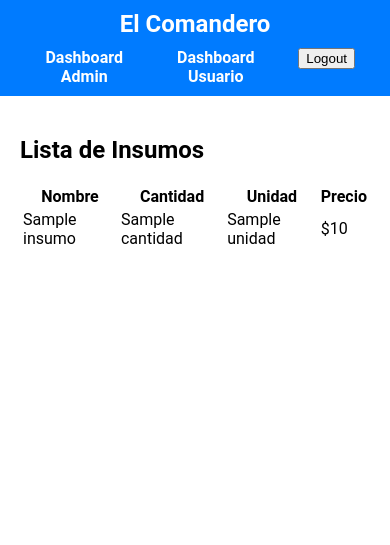
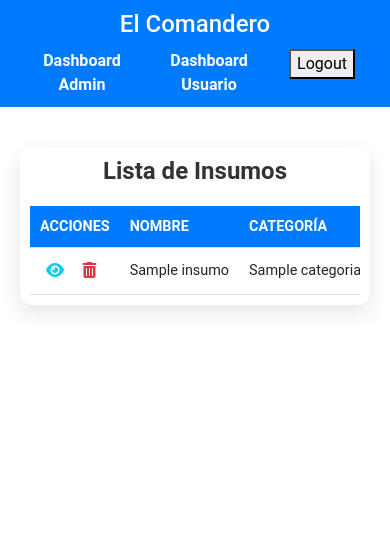
Before and after one commit to NicoButter/el_comandero, a Django app: template insumo/templates/insumo/list_insumos.html in a window 390 px wide. Shown: the top 545 px of the page. Run offline with Django 5.2, Linux system fonts and the light colour scheme; the template is opened without the code that fills it: most values are stand-ins (such as "Sample title", 1, 10 or a date in 2020).

Commit message:
update list_insumo

```diff
--- a/el_comandero/settings.py
+++ b/el_comandero/settings.py
@@ -127,6 +127,10 @@ STATIC_URL = "/static/"
 STATICFILES_DIRS = [BASE_DIR / "static"]
 STATIC_ROOT = BASE_DIR / "staticfiles"
 
+# Directorio base para los archivos multimedia
+MEDIA_URL = '/media/'
+MEDIA_ROOT = os.path.join(BASE_DIR, 'media')
+
 LOGOUT_REDIRECT_URL = '/accounts/login/'
 
 # Default primary key field type
--- a/el_comandero/urls.py
+++ b/el_comandero/urls.py
@@ -20,6 +20,9 @@ from django.urls import path, include
 from django.views.generic.base import RedirectView
 from django.urls import reverse_lazy
 from django.contrib.auth.views import LogoutView
+from django.conf import settings
+from django.conf.urls.static import static
+
 
 urlpatterns = [
     path("admin/", admin.site.urls),
@@ -30,3 +33,6 @@ urlpatterns = [
     path('logout/', LogoutView.as_view(), name='logout'),
     path('', RedirectView.as_view(url=reverse_lazy('login')), name='home'),
 ]
+
+if settings.DEBUG:
+    urlpatterns += static(settings.MEDIA_URL, document_root=settings.MEDIA_ROOT)
--- a/insumo/models.py
+++ b/insumo/models.py
@@ -17,7 +17,7 @@ class Insumo(models.Model):
     categoria = models.ForeignKey(Categoria, on_delete=models.CASCADE)
     costo = models.DecimalField(max_digits=10, decimal_places=2)
     tipo = models.CharField(max_length=6, choices=CATEGORIA_CHOICES)
-    imagen = models.ImageField(upload_to='insumos/', blank=True, null=True)
+    imagen = models.ImageField(upload_to='insumos_images/', blank=True, null=True)
     descripcion = models.TextField()
     cantidad_disponible = models.DecimalField(max_digits=10, decimal_places=2)
     unidad_medida = models.CharField(max_length=20)
--- /dev/null
+++ b/insumo/static/insumo/css/list_insumos_styles.css
@@ -0,0 +1,124 @@
+.container {
+    max-width: 1200px;
+    margin: 20px auto;
+    padding: 20px;
+    background: #ffffff;
+    border-radius: 12px;
+    box-shadow: 0px 8px 20px rgba(0, 0, 0, 0.1);
+}
+
+h2 {
+    text-align: center;
+    color: #333;
+    font-size: 2rem;
+    margin-bottom: 20px;
+    font-weight: 600;
+}
+
+/* Estilos de la tabla */
+.insumos-table {
+    width: 100%;
+    border-collapse: separate;
+    border-spacing: 0;
+    margin-top: 20px;
+    overflow-x: auto;
+}
+
+.insumos-table th,
+.insumos-table td {
+    padding: 12px 15px;
+    text-align: left;
+    border-bottom: 1px solid #e0e0e0;
+}
+
+.insumos-table th {
+    background: #007bff;
+    color: white;
+    font-weight: 600;
+    text-transform: uppercase;
+    font-size: 0.9rem;
+}
+
+.insumos-table tr:hover {
+    background: #f8f9fa;
+}
+
+.insumos-table tr:nth-child(even) {
+    background: #f8f9fa;
+}
+
+/* Estilos para los iconos de acciones */
+.btn-link {
+    padding: 0;
+    margin: 0 5px;
+    font-size: 1.2rem;
+    color: #007bff;
+    transition: color 0.3s ease;
+}
+
+.btn-link:hover {
+    color: #0056b3;
+}
+
+.btn-link .fa-trash-alt {
+    color: #dc3545;
+}
+
+.btn-link .fa-trash-alt:hover {
+    color: #a71d2a;
+}
+
+/* Estilos para el modal */
+.modal-content {
+    border-radius: 12px;
+    box-shadow: 0px 8px 20px rgba(0, 0, 0, 0.1);
+}
+
+.modal-header {
+    background: #007bff;
+    color: white;
+    border-top-left-radius: 12px;
+    border-top-right-radius: 12px;
+}
+
+.modal-title {
+    font-weight: 600;
+}
+
+.modal-body img {
+    border-radius: 8px;
+    box-shadow: 0px 4px 10px rgba(0, 0, 0, 0.1);
+}
+
+/* Estilos responsivos */
+@media (max-width: 768px) {
+    .container {
+        padding: 10px;
+    }
+
+    h2 {
+        font-size: 1.5rem;
+    }
+
+    .insumos-table th,
+    .insumos-table td {
+        padding: 10px;
+        font-size: 0.9rem;
+    }
+
+    .btn-link {
+        font-size: 1rem;
+    }
+}
+
+@media (max-width: 576px) {
+    .insumos-table {
+        display: block;
+        overflow-x: auto;
+    }
+
+    .insumos-table th,
+    .insumos-table td {
+        white-space: nowrap;
+    }
+}
--- /dev/null
+++ b/insumo/static/insumo/js/modal_list_insumo.js
@@ -0,0 +1,20 @@
+$('#detalleModal').on('show.bs.modal', function (event) {
+    var button = $(event.relatedTarget);
+    var nombre = button.data('nombre');
+    var categoria = button.data('categoria');
+    var costo = button.data('costo');
+    var tipo = button.data('tipo');
+    var imagen = button.data('imagen');
+    var descripcion = button.data('descripcion');
+    var cantidad = button.data('cantidad');
+    var unidad = button.data('unidad');
+
+    $('#modal-nombre').text(nombre);
+    $('#modal-categoria').text(categoria);
+    $('#modal-costo').text('$' + costo);
+    $('#modal-tipo').text(tipo);
+    $('#modal-imagen').attr('src', imagen);
+    $('#modal-descripcion').text(descripcion);
+    $('#modal-cantidad').text(cantidad);
+    $('#modal-unidad').text(unidad);
+});
--- a/insumo/templates/insumo/list_insumos.html
+++ b/insumo/templates/insumo/list_insumos.html
@@ -2,7 +2,7 @@
 {% load static %}
 
 {% block extra_styles %}
-    <link rel="stylesheet" href="{% static 'insumos/css/list_insumos_styles.css' %}">
+    <link rel="stylesheet" href="{% static 'insumo/css/list_insumos_styles.css' %}">
 {% endblock %}
 
 {% block content %}
@@ -11,26 +11,103 @@
     <table class="insumos-table">
         <thead>
             <tr>
+                <th>Acciones</th> <!-- Columna para las acciones -->
                 <th>Nombre</th>
-                <th>Cantidad</th>
-                <th>Unidad</th>
+                <th>Categoría</th>
+                <th>Cantidad Disponible</th>
+                <th>Unidad de Medida</th>
                 <th>Precio</th>
             </tr>
         </thead>
         <tbody>
             {% for insumo in insumos %}
             <tr>
+                <td>
+                    <!-- Icono para ver detalles -->
+                    <a href="#" class="btn btn-link p-0 me-2" data-bs-toggle="modal" data-bs-target="#detalleModal"
+                        data-nombre="{{ insumo.nombre }}"
+                        data-categoria="{{ insumo.categoria.nombre }}"
+                        data-costo="{{ insumo.costo }}"
+                        data-tipo="{{ insumo.get_tipo_display }}"
+                        data-imagen="{% if insumo.imagen %}{{ insumo.imagen.url }}{% else %}{% static 'images/default_image.jpeg' %}{% endif %}"
+                        data-descripcion="{{ insumo.descripcion }}"
+                        data-cantidad="{{ insumo.cantidad_disponible }}"
+                        data-unidad="{{ insumo.unidad_medida }}">
+                        <i class="fas fa-eye text-info"></i> <!-- Icono de ojo para ver detalles -->
+                    </a>
+
+                    <!-- Icono para eliminar -->
+                    <a href="{% url 'insumos:eliminar_insumo' insumo.id %}" class="btn btn-link p-0" onclick="return confirm('¿Estás seguro de que deseas eliminar este insumo?');">
+                        <i class="fas fa-trash-alt text-danger"></i> <!-- Icono de basura para eliminar -->
+                    </a>
+                </td>
                 <td>{{ insumo.nombre }}</td>
-                <td>{{ insumo.cantidad }}</td>
-                <td>{{ insumo.unidad }}</td>
-                <td>${{ insumo.precio }}</td>
+                <td>{{ insumo.categoria.nombre }}</td>
+                <td>{{ insumo.cantidad_disponible }}</td>
+                <td>{{ insumo.unidad_medida }}</td>
+                <td>${{ insumo.costo }}</td>
             </tr>
             {% empty %}
             <tr>
-                <td colspan="4">No hay insumos registrados.</td>
+                <td colspan="6">No hay insumos registrados.</td>
             </tr>
             {% endfor %}
         </tbody>
     </table>
 </div>
+
+<!-- Modal -->
+<div class="modal fade" id="detalleModal" tabindex="-1" role="dialog" aria-labelledby="detalleModalLabel" aria-hidden="true">
+  <div class="modal-dialog" role="document">
+    <div class="modal-content">
+      <div class="modal-header">
+        <h5 class="modal-title" id="detalleModalLabel">Detalle del Insumo</h5>
+        <button type="button" class="btn-close" data-bs-dismiss="modal" aria-label="Close"></button>
+      </div>
+      <div class="modal-body">
+        <table class="table">
+            <tr>
+                <th>Nombre</th>
+                <td id="modal-nombre"></td>
+            </tr>
+            <tr>
+                <th>Categoría</th>
+                <td id="modal-categoria"></td>
+            </tr>
+            <tr>
+                <th>Costo</th>
+                <td id="modal-costo"></td>
+            </tr>
+            <tr>
+                <th>Tipo de Compra</th>
+                <td id="modal-tipo"></td>
+            </tr>
+            <tr>
+                <th>Imagen</th>
+                <td><img id="modal-imagen" width="100" alt="Imagen del Insumo"></td>
+            </tr>
+            <tr>
+                <th>Descripción</th>
+                <td id="modal-descripcion"></td>
+            </tr>
+            <tr>
+                <th>Cantidad Disponible</th>
+                <td id="modal-cantidad"></td>
+            </tr>
+            <tr>
+                <th>Unidad de Medida</th>
+                <td id="modal-unidad"></td>
+            </tr>
+        </table>
+      </div>
+      <div class="modal-footer">
+        <button type="button" class="btn btn-secondary" data-bs-dismiss="modal">Cerrar</button>
+      </div>
+    </div>
+  </div>
+</div>
 {% endblock %}
+
+{% block extra_js %}
+    <script src="{% static 'insumo/js/modal_list_insumo.js' %}"></script>
+{% endblock %}
--- a/insumo/urls.py
+++ b/insumo/urls.py
@@ -6,6 +6,7 @@ app_name = 'insumos'
 urlpatterns = [
     path('agregar/', views.agregar_insumo, name='agregar_insumo'),
     path('listar/', views.listar_insumos, name='listar_insumos'),
+    path('eliminar/<int:insumo_id>/', views.eliminar_insumo, name='eliminar_insumo'),
     path("categorias/", views.administrar_categorias, name="administrar_categorias"),
     path("categorias/eliminar/<int:categoria_id>/", views.eliminar_categoria, name="eliminar_categoria"),
 ]
--- a/templates/base.html
+++ b/templates/base.html
@@ -8,6 +8,7 @@
     <meta name="viewport" content="width=device-width, initial-scale=1.0">
     <title>{% block title %}El Comandero{% endblock %}</title>
 
+    <link href="https://cdn.jsdelivr.net/npm/bootstrap@5.3.0-alpha1/dist/css/bootstrap.min.css" rel="stylesheet">
     <link rel="stylesheet" href="https://cdnjs.cloudflare.com/ajax/libs/font-awesome/6.4.2/css/all.min.css">
     <link rel="stylesheet" href="{% static 'css/global_styles.css' %}">
 
@@ -47,6 +48,9 @@
     </footer>
 
     <!-- Bloque para scripts adicionales -->
+    <script src="https://code.jquery.com/jquery-3.6.0.min.js"></script>
+    <script src="https://cdn.jsdelivr.net/npm/bootstrap@5.3.0-alpha1/dist/js/bootstrap.bundle.min.js"></script>
+
     {% block extra_js %}{% endblock %}
 </body>
 </html>
```
Also changed, not shown: insumo/static/insumo/css/list_unsumos_styles.css (deleted, +0 -38 lines), insumo/templates/insumo/agregar_insumo.html (+3 -4 lines), insumo/views.py (+16 -2 lines), insumo/templates/insumo/category_administration.html (renamed from insumo/templates/insumo/category_adminstration.html), static/images/default_image.jpeg (added).
